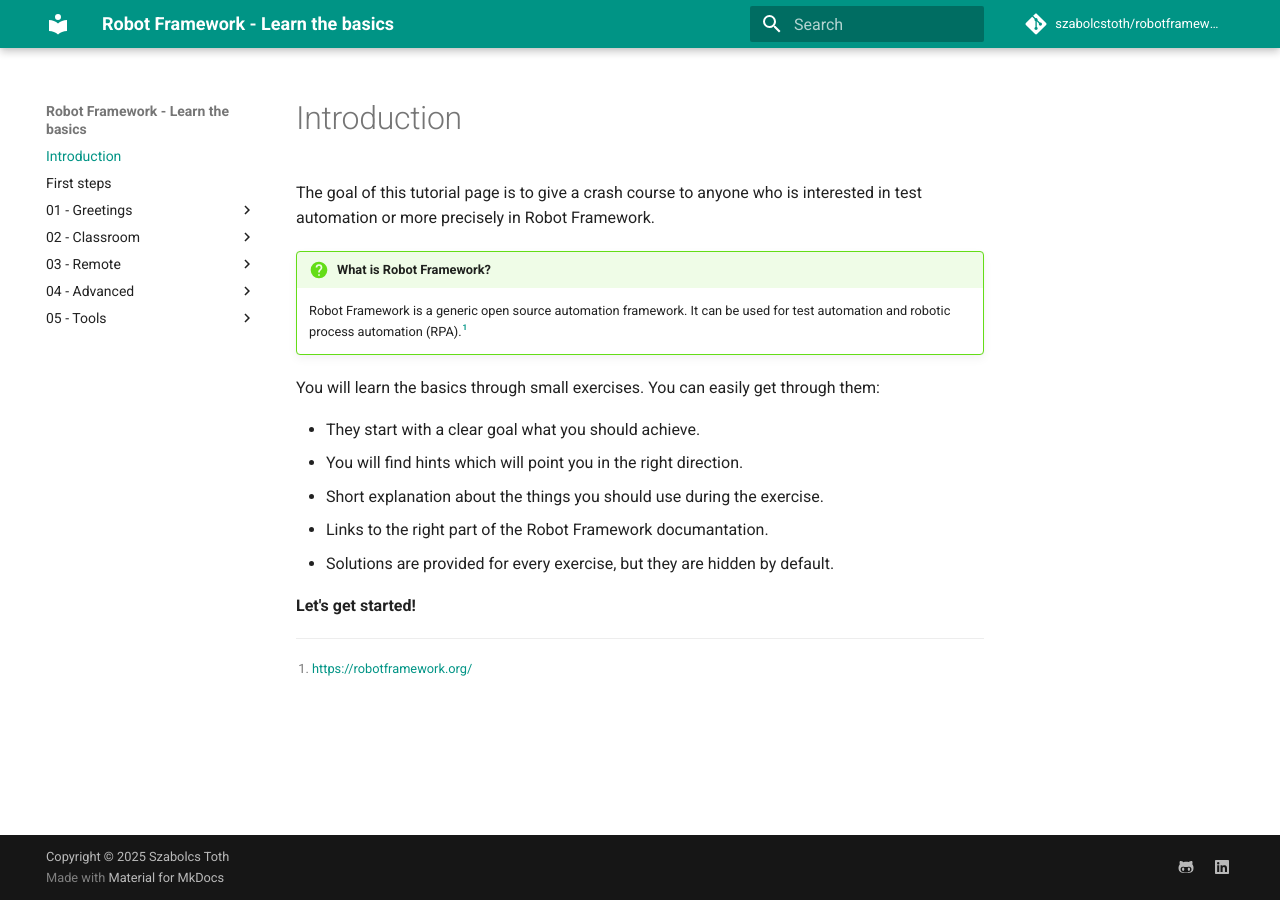
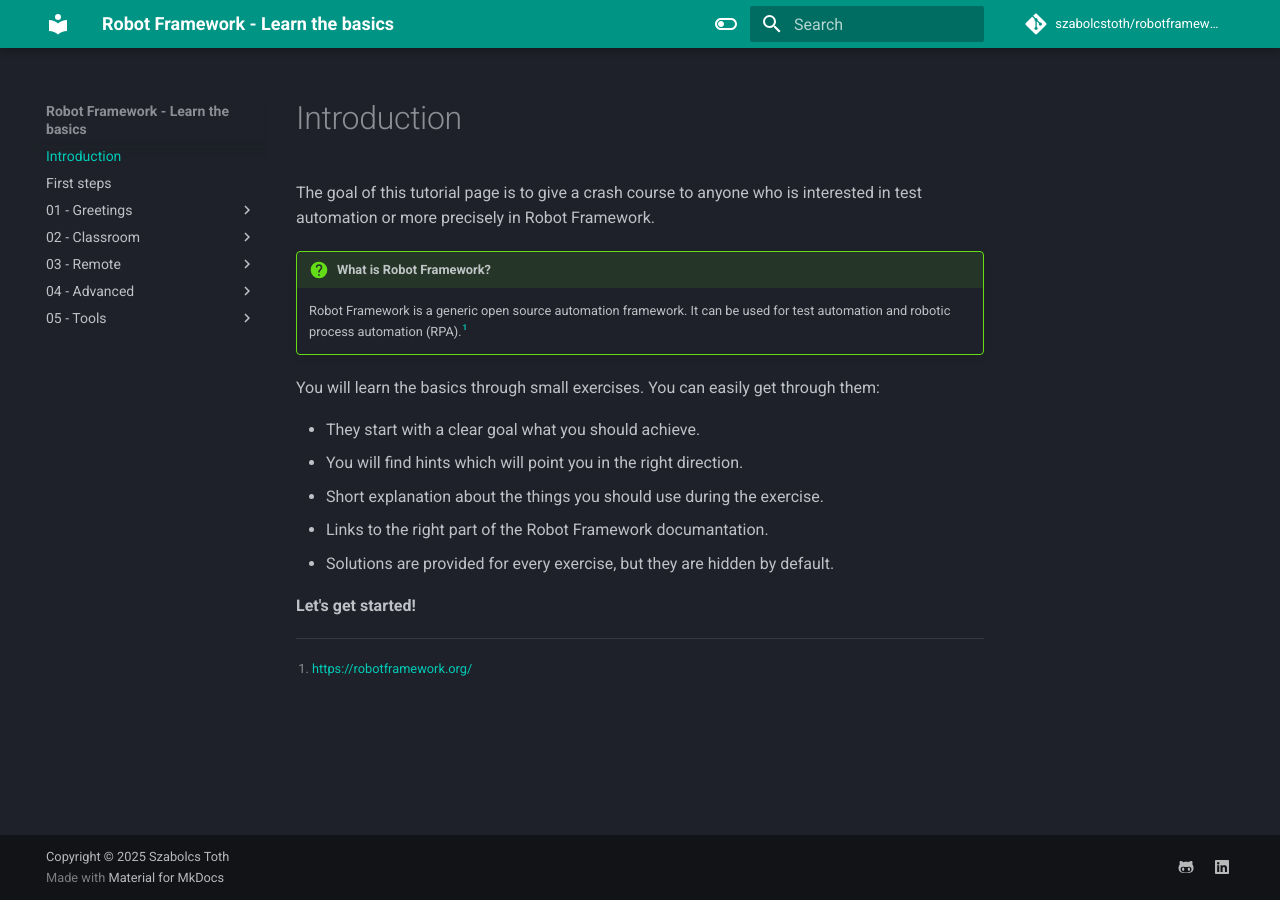
Before and after one commit to szabolcstoth/robotframework-basics, an MkDocs documentation site: the page built from docs/index.md, in a window 1280 px wide. Built offline with MkDocs 1.6.1 and Material for MkDocs 9.7.7, drawn with Linux system fonts in a browser that asks for light colours; comment, search, counter and statistics services are not loaded.

Commit message:
Add a switch to toggle between light and dark mode
It is now possible to change the theme from light to dark mode.

```diff
--- a/mkdocs.yml
+++ b/mkdocs.yml
@@ -21,8 +21,18 @@
     - 404.html
 
   palette:
-    primary: teal
-    accent: teal
+    - scheme: slate
+      toggle:
+        icon: material/toggle-switch-off-outline
+        name: Switch to light mode
+      primary: teal
+      accent: teal
+    - scheme: default
+      toggle:
+        icon: material/toggle-switch
+        name: Switch to dark mode
+      primary: teal
+      accent: teal
 
 # Plugins
 plugins:
```
